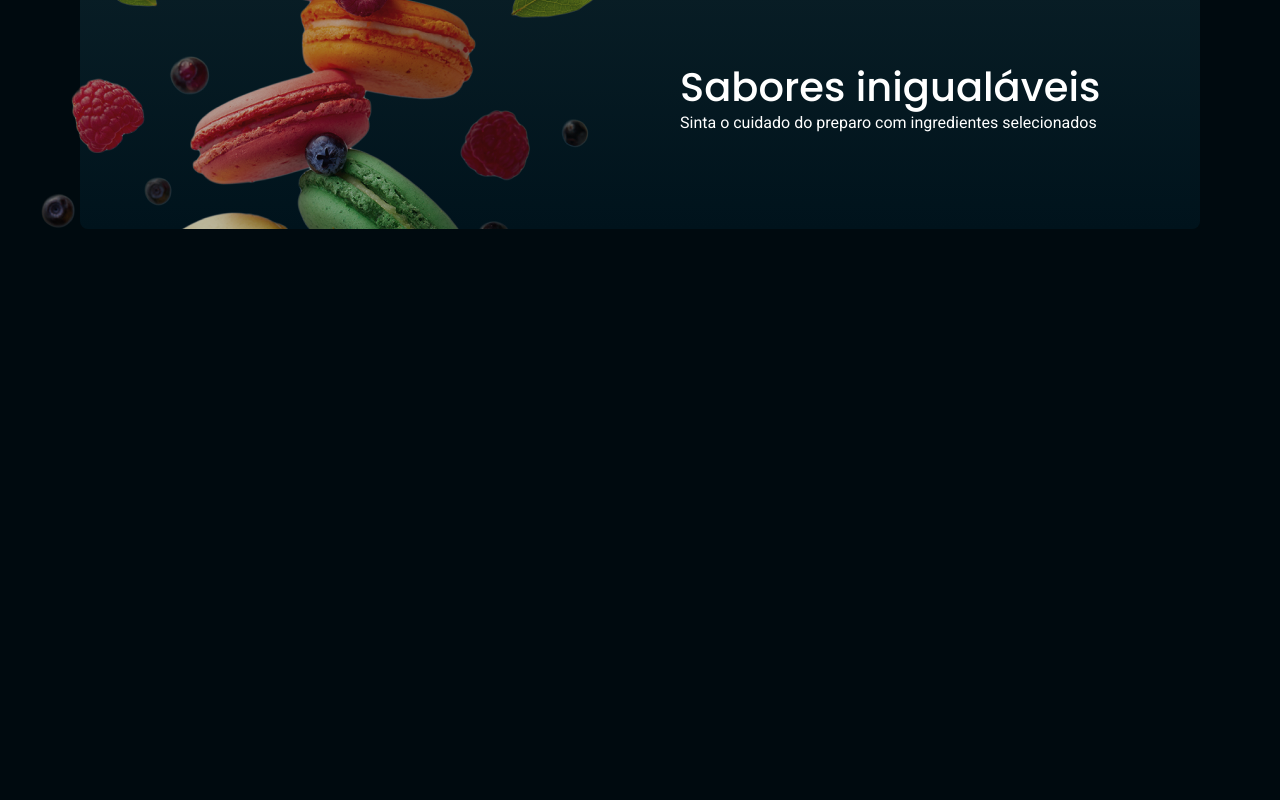
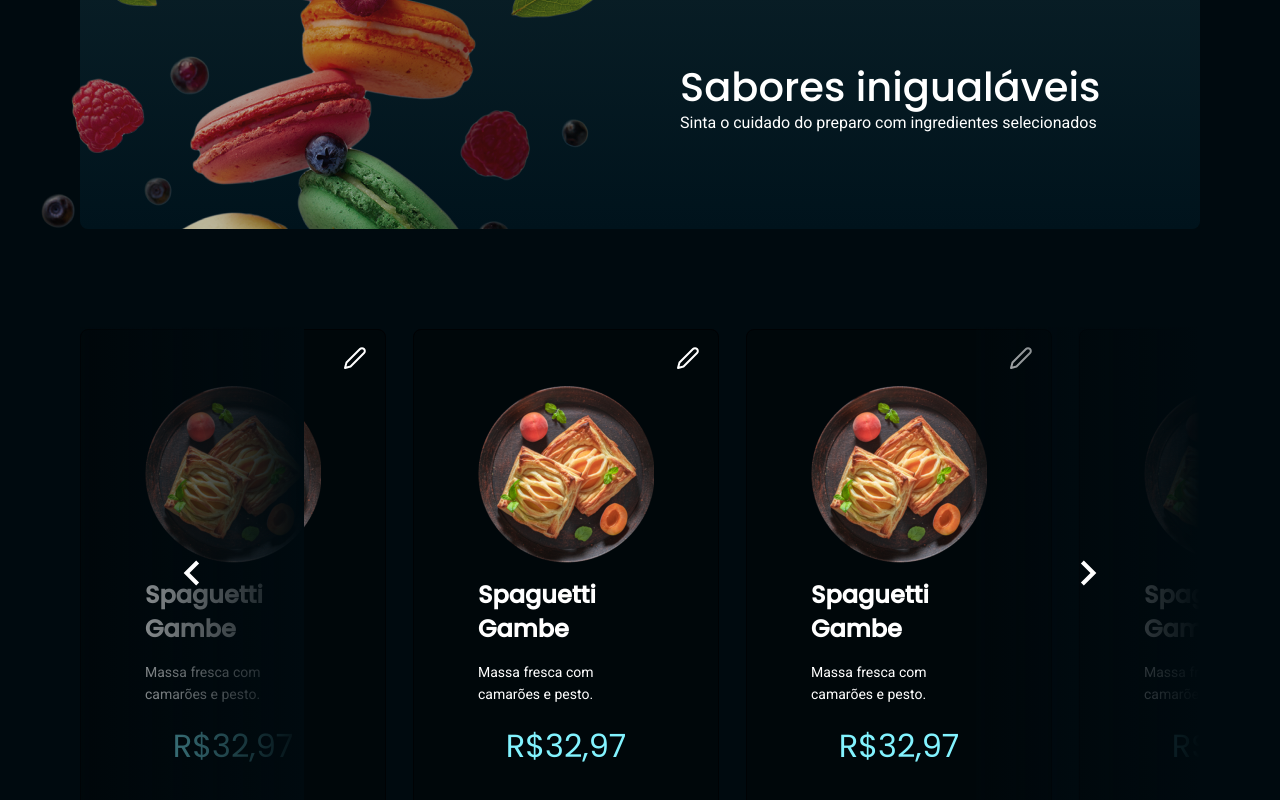
Before and after one commit to valdemirfilho/foodexplorer-test, a React (Vite) app: page / in a window 1280 px wide. Shown: the part 340-1140 px from the top of the page. Before the commit the page ends 800 px from the top, so only its background shows below. Built offline with nearby package versions, Linux system fonts and the light colour scheme.

Commit message:
Adicionado o componente carousel

```diff
--- /dev/null
+++ b/src/Components/Card/index.jsx
@@ -0,0 +1,15 @@
+import { Container } from "./styles";
+import dishImg from "../../assets/dish.png";
+
+export function Card({ icon: Icon, data, onClick, ...rest }) {
+  return (
+    <Container>
+      <button onClick={onClick}>{Icon && <Icon size={24} />}</button>
+
+      <img src={dishImg} alt="" />
+      <p className="disheName">{data.name}</p>
+      <span className="description">{data.description}</span>
+      <span className="price">{`R$${data.price}`}</span>
+    </Container>
+  );
+}
--- /dev/null
+++ b/src/Components/Card/styles.js
@@ -0,0 +1,82 @@
+import styled from "styled-components";
+
+export const Container = styled.div`
+  margin-top: 10rem; //TEMPORARIO
+
+  display: flex;
+  flex-direction: column;
+  align-items: center;
+  gap: 1.5rem;
+
+  padding: 5.55rem 6.4rem;
+
+  background-color: ${({ theme }) => theme.COLORS.DARK_200};
+  border: 1px solid #000204;
+  border-radius: 0.8rem;
+  position: relative;
+
+  button {
+    background: none;
+    border: none;
+    position: absolute;
+    top: 1.6rem;
+    right: 1.8rem;
+  }
+  svg {
+    color: white;
+  }
+
+  .disheName {
+    font-weight: 700;
+    font-size: 2.4rem;
+    line-height: 3.4rem;
+  }
+
+  .description {
+    font-family: "Roboto";
+    font-weight: 400;
+    font-size: 1.4rem;
+    line-height: 2.2rem;
+  }
+
+  .price {
+    font-weight: 400;
+    font-size: 3.2rem;
+    line-height: 5.1rem;
+    color: ${({ theme }) => theme.COLORS.CAKE_200};
+  }
+
+  @media (max-width: 820px) {
+    padding: 8rem 6rem;
+
+    .description {
+      display: none;
+    }
+
+    img {
+      width: 14.14rem;
+    }
+  }
+
+  @media (max-width: 480px) {
+    padding: 7rem 6rem;
+    .disheName {
+      font-weight: 500;
+      font-size: 1.4rem;
+      line-height: 2.4rem;
+    }
+    .description {
+      display: none;
+    }
+
+    .price {
+      font-weight: 400;
+      font-size: 1.6rem;
+      line-height: 1.6rem;
+    }
+
+    img {
+      width: 8.8rem;
+    }
+  }
+`;
--- /dev/null
+++ b/src/Components/Carrosel/index.jsx
@@ -0,0 +1,38 @@
+import { useRef } from "react";
+import { MdKeyboardArrowRight, MdKeyboardArrowLeft } from "react-icons/md";
+
+import { Container } from "./styles";
+import { Card } from "../Card";
+import { FiEdit2 } from "react-icons/fi";
+
+export function Carrosel({ dishesArray }) {
+  const carousel = useRef(null);
+
+  const handleLeftClick = (e) => {
+    e.preventDefault;
+    console.log(carousel.current.offsetWidth);
+    carousel.current.scrollLeft -= carousel.current.offsetWidth;
+  };
+
+  const handleRightClick = (e) => {
+    e.preventDefault;
+    carousel.current.scrollLeft += carousel.current.offsetWidth;
+  };
+
+  return (
+    <Container>
+      <button className="leftBtn" onClick={handleLeftClick}>
+        <MdKeyboardArrowLeft size={50} />
+      </button>
+      <button className="rightBtn" onClick={handleRightClick}>
+        <MdKeyboardArrowRight size={50} />
+      </button>
+
+      <div className="carousel" ref={carousel}>
+        {dishesArray.map((dish) => (
+          <Card icon={FiEdit2} data={dish}></Card>
+        ))}
+      </div>
+    </Container>
+  );
+}
--- /dev/null
+++ b/src/Components/Carrosel/styles.js
@@ -0,0 +1,72 @@
+import styled from "styled-components";
+
+export const Container = styled.div`
+  position: relative;
+
+  .carousel {
+    display: flex;
+    gap: 2.7rem;
+    max-width: 1120px;
+    overflow-x: scroll;
+    scroll-behavior: smooth;
+    ::-webkit-scrollbar {
+      width: 0px;
+    }
+  }
+
+  .rightBtn {
+    position: absolute;
+    z-index: 2;
+    top: 9.8rem;
+    right: 0rem;
+    height: 49.8rem;
+
+    background: linear-gradient(
+      90deg,
+      rgba(0, 10, 15, 0.272541) 0%,
+      #000a0f 100%
+    );
+    border: none;
+    color: white;
+    width: 22.4rem;
+  }
+
+  .leftBtn {
+    position: absolute;
+    z-index: 2;
+    top: 9.8rem;
+    left: 0rem;
+    height: 49.8rem;
+    background: linear-gradient(
+      90deg,
+      rgba(0, 10, 15, 0.272541) 0%,
+      #000a0f 100%
+    );
+    border: none;
+    color: white;
+    width: 22.4rem;
+  }
+
+  @media (max-width: 820px) {
+    .carousel {
+      max-width: 700px;
+    }
+
+    .leftBtn,
+    .rightBtn {
+      display: none;
+    }
+  }
+
+  @media (max-width: 480px) {
+    .carousel {
+      gap: 1.7rem;
+      max-width: 380px;
+    }
+
+    .leftBtn,
+    .rightBtn {
+      display: none;
+    }
+  }
+`;
--- a/src/Components/Header/styles.js
+++ b/src/Components/Header/styles.js
@@ -107,7 +107,6 @@ export const DesktopContainer = styled.div`
   justify-content: center;
   gap: 3.2rem;
   background-color: ${({ theme }) => theme.COLORS.DARK_600};
-  padding-inline: 4rem;
 
   div > input {
     width: 58rem;
--- a/src/pages/Details/index.jsx
+++ b/src/pages/Details/index.jsx
@@ -1,11 +1,21 @@
 import { Container, Content } from "./styles";
 import { Header } from "../../Components/Header";
 import { Input } from "../../Components/Input";
-import { FiSearch } from "react-icons/fi";
+
+import { FiSearch, FiEdit2 } from "react-icons/fi";
 
 import macaronImage from "../../assets/macaron.png";
+import { Carrosel } from "../../Components/Carrosel";
 
 export function Details() {
+  const data = {
+    name: "Spaguetti Gambe",
+    description: "Massa fresca com camarões e pesto.",
+    price: "32,97",
+  };
+
+  const carroselTest = [data, data, data, data, data, data, data];
+
   return (
     <Container>
       <Header>
@@ -25,6 +35,7 @@ export function Details() {
             <p>Sinta o cuidado do preparo com ingredientes selecionados</p>
           </div>
         </div>
+        <Carrosel dishesArray={carroselTest} />
       </Content>
     </Container>
   );
--- a/src/pages/Details/styles.js
+++ b/src/pages/Details/styles.js
@@ -17,6 +17,9 @@ export const Content = styled.div`
   grid-area: content;
 
   display: flex;
+  flex-direction: column;
+  align-items: center;
+
   justify-content: center;
 
   > .rectangle {
```
Also changed, not shown: src/assets/dish.png (added).
